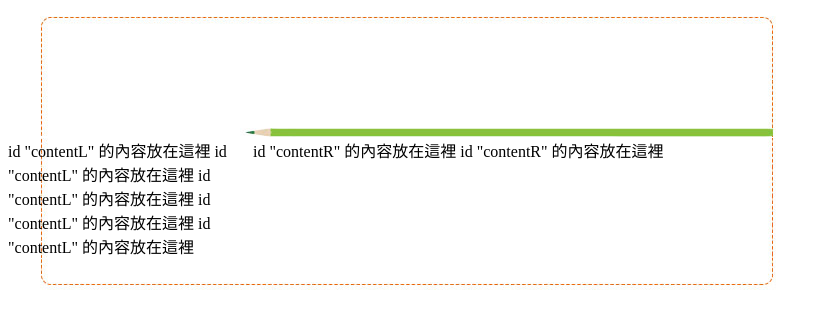
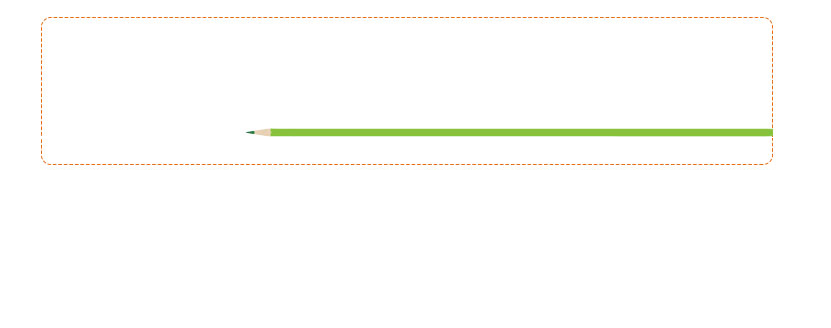
Before and after one commit to wini9687287/web, a plain HTML site: page ch03-01.html in a window 1280 px wide. Shown: the whole page, without its empty margins (0-831 px from the left). Drawn offline with Linux system fonts and the light colour scheme.

Commit message:
Add files via upload

```diff
--- a/ch03-01.html
+++ b/ch03-01.html
@@ -9,8 +9,7 @@
 <body>
 <div id="header"></div>
 <div id="content">
-  <div id="contentL"> id &quot;contentL&quot; 的內容放在這裡 id &quot;contentL&quot; 的內容放在這裡 id &quot;contentL&quot; 的內容放在這裡 id &quot;contentL&quot; 的內容放在這裡 id &quot;contentL&quot; 的內容放在這裡</div>
-  <div id="contentR"> id &quot;contentR&quot; 的內容放在這裡 id &quot;contentR&quot; 的內容放在這裡</div>
+  <div id="contentR"></div>
 </div>
 <div id="footer"></div>
 </body>
```
